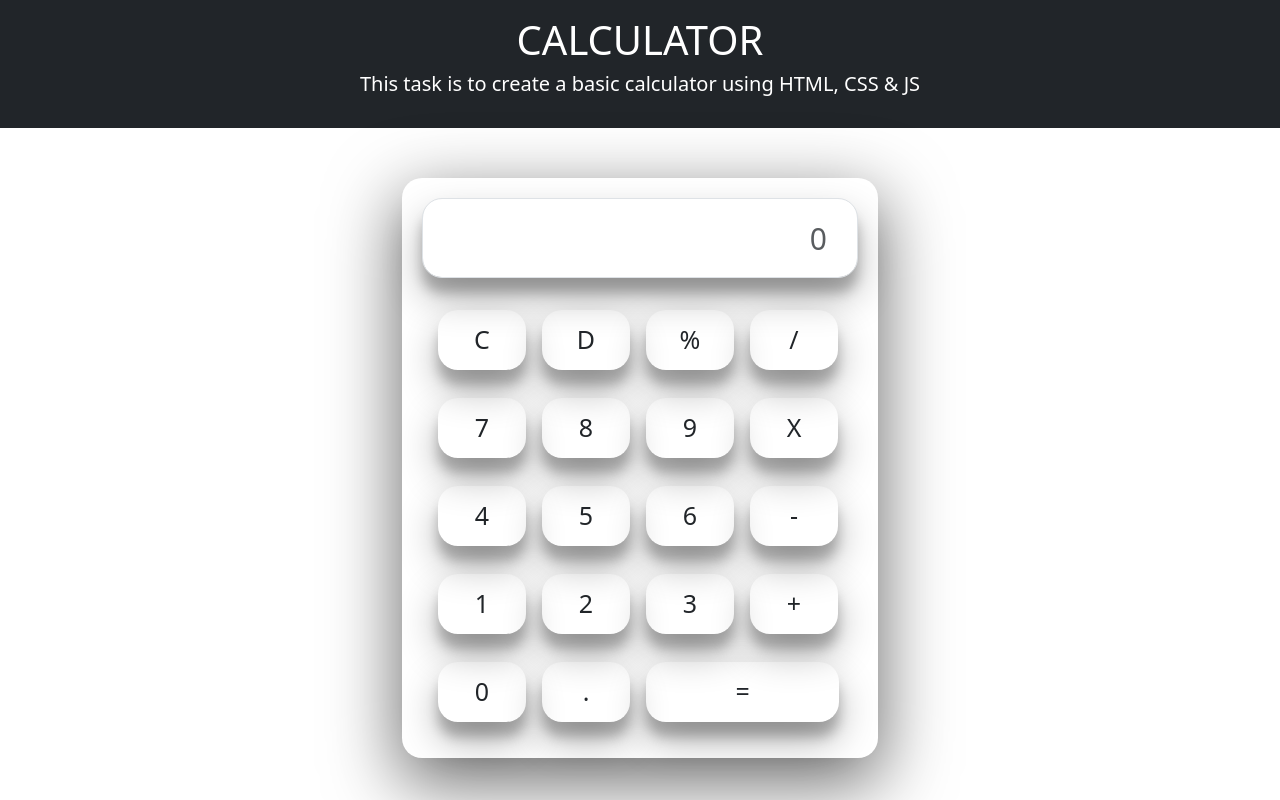
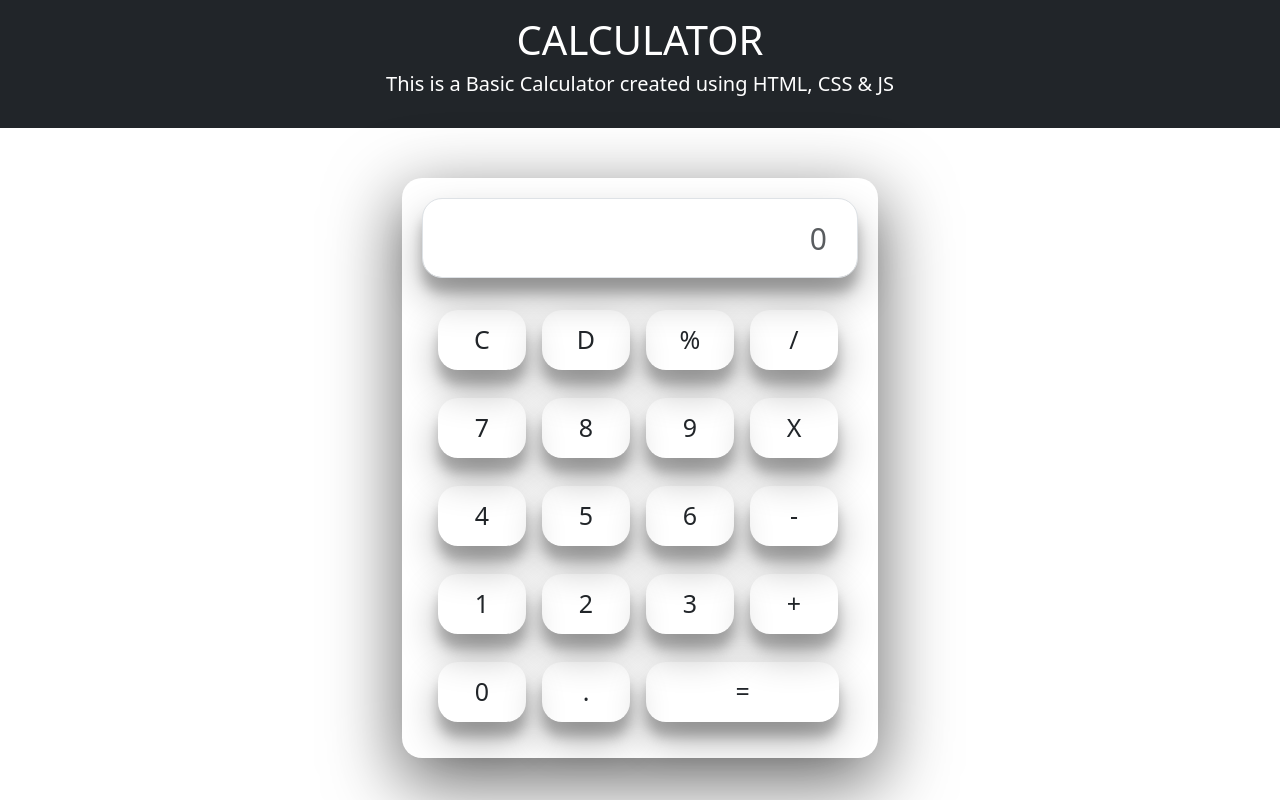
Before and after one commit to Yogesh1101/FSD-Day15-Task2-DOM-Calculator, a plain HTML site: page index.html in a window 1280 px wide. Drawn offline with nearby package versions, Linux system fonts and the light colour scheme.

Commit message:
Update index.html

```diff
--- a/index.html
+++ b/index.html
@@ -23,7 +23,7 @@
     >
       <h1 id="title" class="fs-1">CALCULATOR</h1>
       <p id="description" class="fs-5">
-        This task is to create a basic calculator using HTML, CSS & JS
+        This is a Basic Calculator created using HTML, CSS & JS
       </p>
     </header>
     <div class="container">
```
